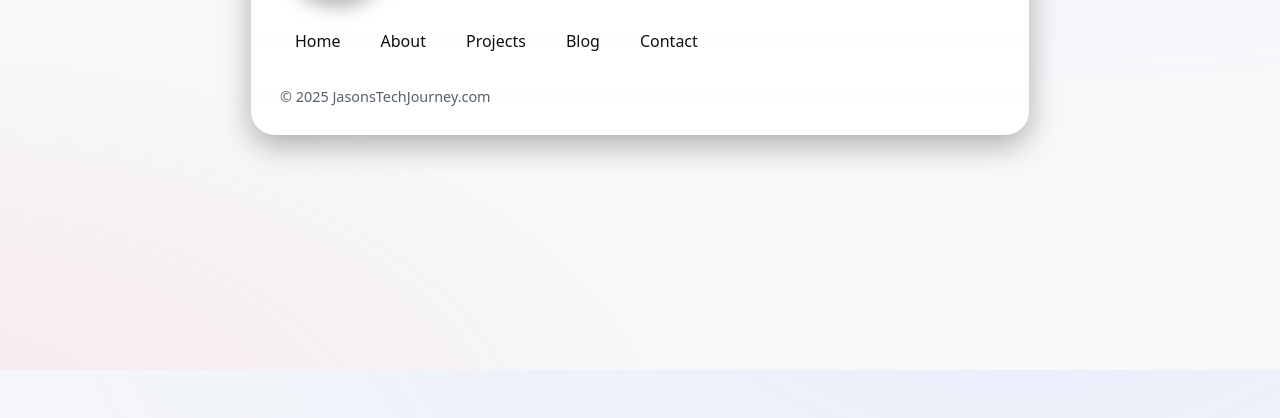
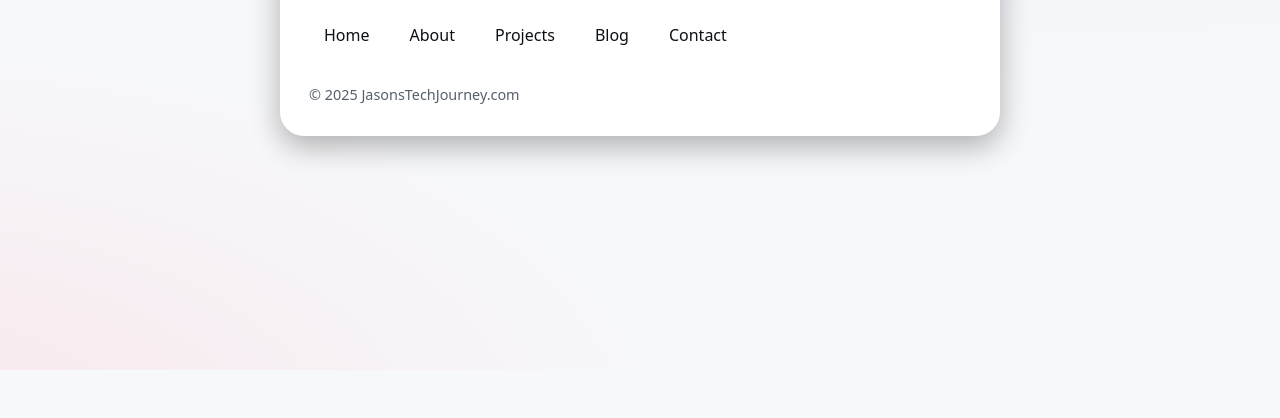
Before and after one commit to JasonBassoon/JasonBassoon.github.io, a plain HTML site: page index.html in a window 1280 px wide. Shown: the part 430-848 px from the top of the page. After the commit the page ends 800 px from the top, so only its background shows below. Drawn offline with Linux system fonts and the light colour scheme.

Commit message:
Update index.html

```diff
--- a/index.html
+++ b/index.html
@@ -1,6 +1,7 @@
 <!DOCTYPE html>
 <html lang="en">
 <head>
+  <link rel="stylesheet" href="assets/css/site.css">
   <meta charset="UTF-8" />
   <meta name="viewport" content="width=device-width, initial-scale=1" />
   <title>Jason E's Tech Journey</title>
```
